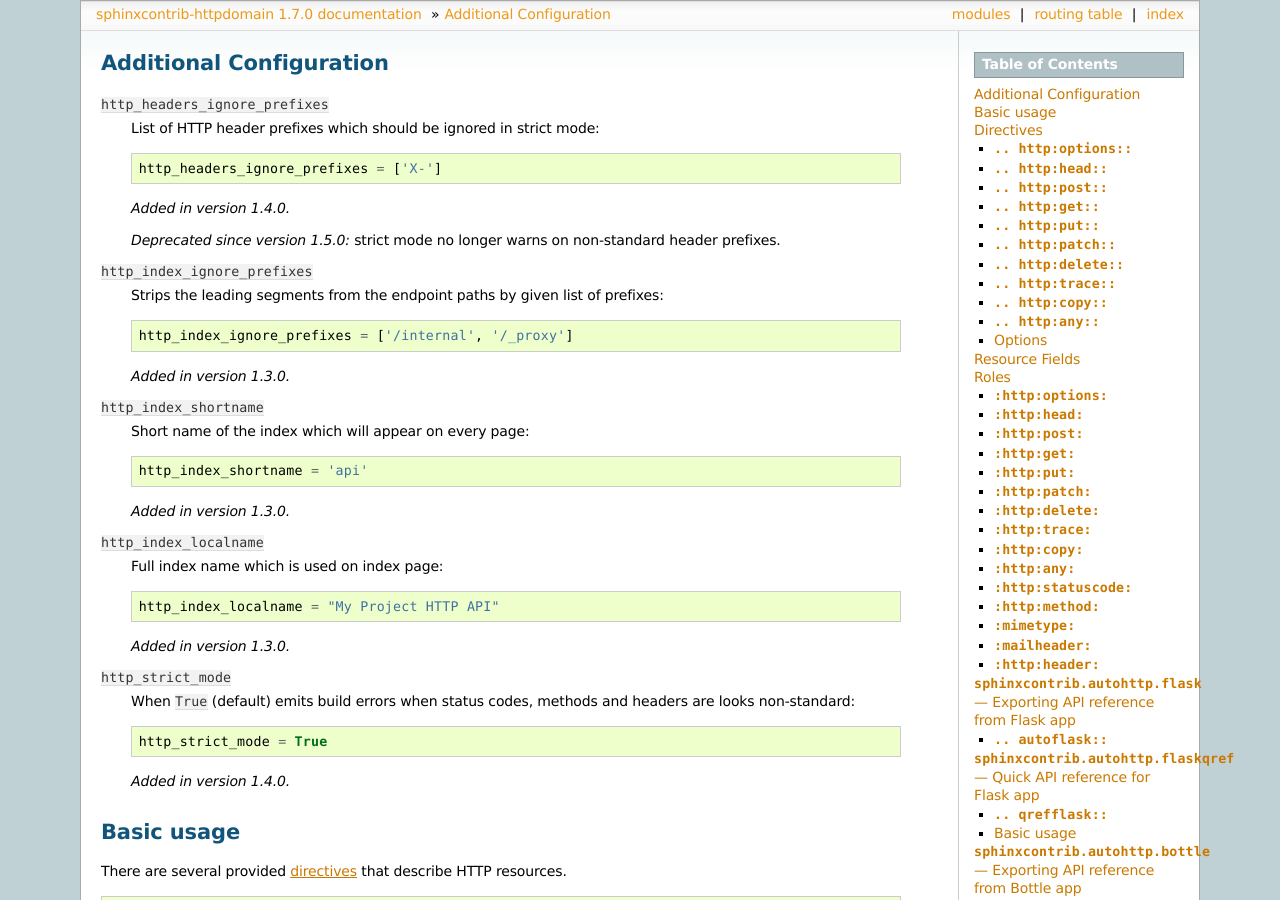
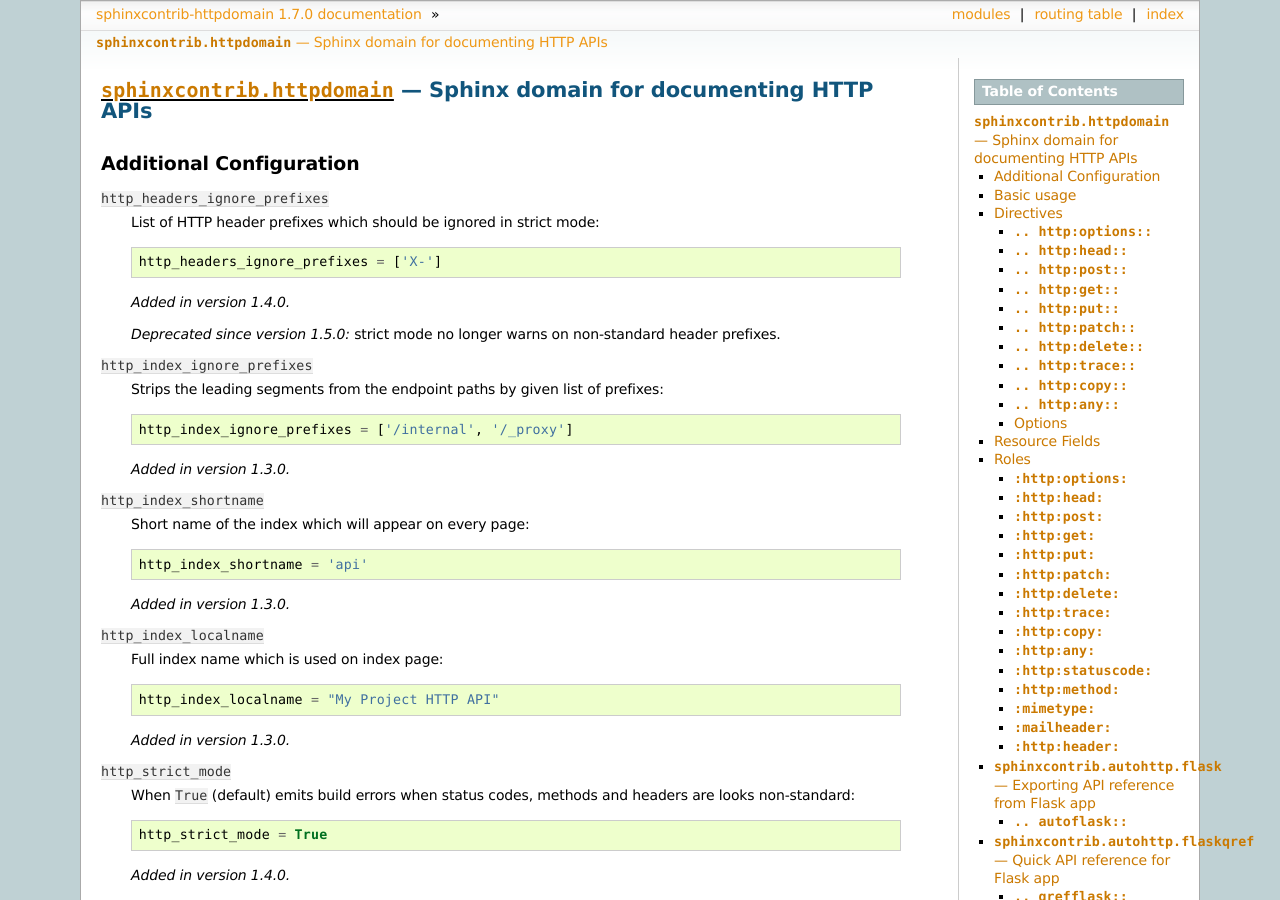
Before and after one commit to sphinx-contrib/httpdomain, a Sphinx documentation site: the page built from doc/index.rst, in a window 1280 px wide and 900 px high. Built offline with Sphinx 7.4.7, drawn with Linux system fonts in a browser that asks for light colours; cross-references to code outside the pages are shown as plain code; some of the changed text lies outside the part shown.

Commit message:
Update index.rst

```diff
--- a/doc/index.rst
+++ b/doc/index.rst
@@ -3,7 +3,10 @@
    You can adapt this file completely to your liking, but it should at least
    contain the root `toctree` directive.
 
+.. module:: sphinxcontrib.httpdomain
 
+:mod:`sphinxcontrib.httpdomain` --- Sphinx domain for documenting HTTP APIs
+===========================================================================
 
 Additional Configuration
 ------------------------
```
